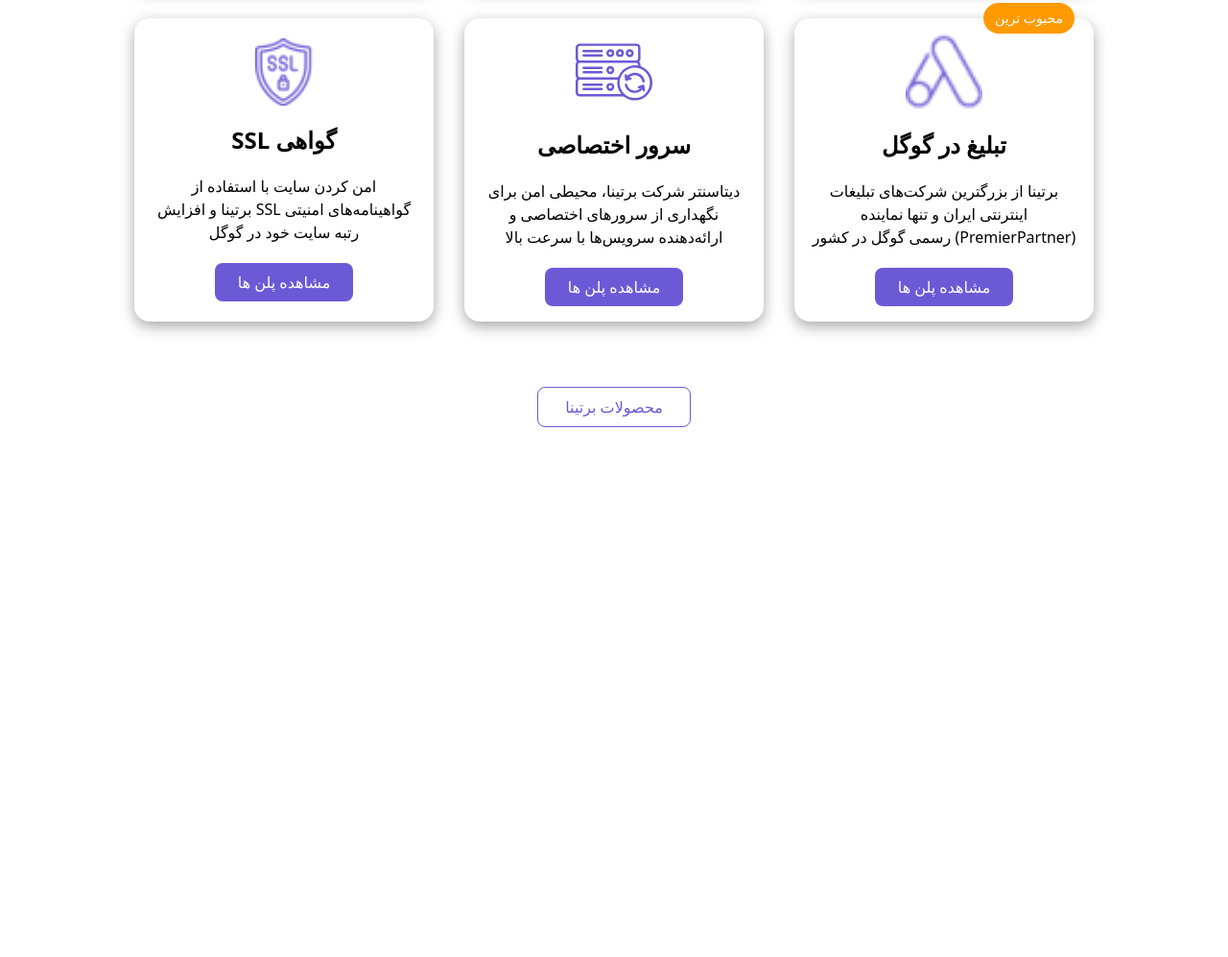
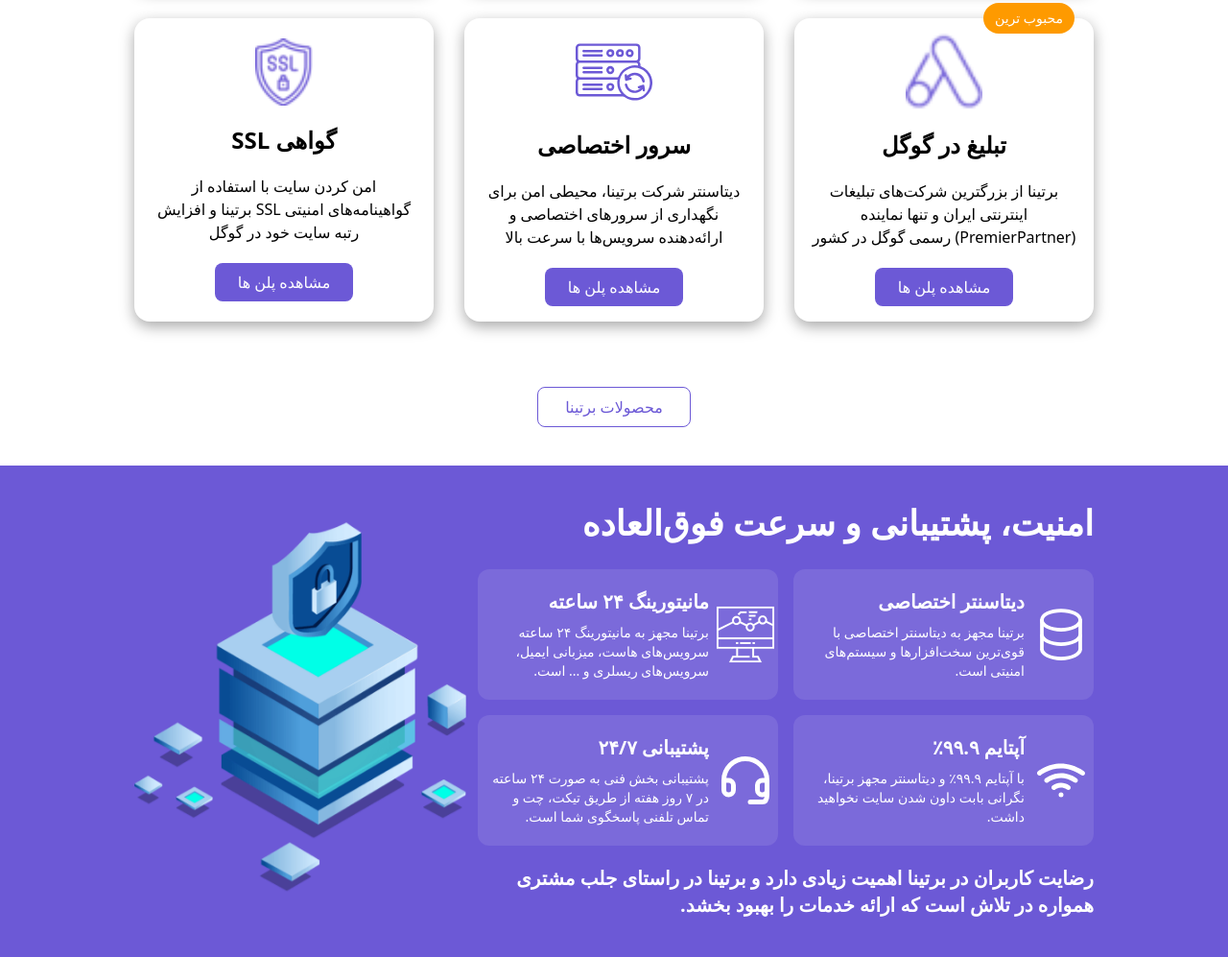
Before and after one commit to Mahdimousavinezhad/Bertina-Template, a website: page src/index.html in a window 1280 px wide. Shown: the part 1561-2558 px from the top of the page at 96% size. Before the commit the page ends 2006 px from the top, so only its background shows below. Drawn offline with Linux system fonts and the light colour scheme.

Commit message:
features: Designed security and supporting  sections

```diff
--- a/src/index.html
+++ b/src/index.html
@@ -1098,7 +1098,7 @@
         </div>
       </section>
       <section
-        class="container mx-auto px-5 lg:px-2 xl:px-35 text-center mt-10"
+        class="container mx-auto px-5 lg:px-2 xl:px-35 text-center my-10"
       >
         <h1 class="text-xl md:text-2xl font-semibold my-5">
           خدمات هاست، دامنه و سرور برتینا
@@ -1219,6 +1219,94 @@
           محصولات برتینا
         </button>
       </section>
+      <section
+        class="bg-lightviolet text-white min-h-90 py-10 px-5 lg:px-2 xl:px-35 flex flex-col justify-center md:flex-row md:justify-between md:items-center gap-3"
+      >
+        <div>
+          <h1
+            class="text-center text-xl md:text-start md:text-4xl md:font-bold"
+          >
+            امنیت، پشتیبانی و سرعت فوق‌العاده
+          </h1>
+          <div class="grid grid-cols-1 md:grid-cols-2 gap-4 mt-7">
+            <div
+              class="bg-lighterviolet py-5 px-1 rounded-xl flex items-center gap-x-2"
+            >
+              <img
+                src="./assets/svg/database-svgrepo-com.svg"
+                alt="db"
+                class="w-15"
+              />
+              <div>
+                <h2 class="text-xl font-semibold mb-2">دیتاسنتر اختصاصی</h2>
+                <p class="text-sm">
+                  برتینا مجهز به دیتاسنتر اختصاصی با قوی‌ترین سخت‌افزارها و
+                  سیستم‌های امنیتی است.
+                </p>
+              </div>
+            </div>
+            <div
+              class="bg-lighterviolet py-5 px-1 rounded-xl flex items-center gap-x-2"
+            >
+              <img
+                src="./assets/svg/monitoring-analytics-svgrepo-com (1).svg"
+                alt="monitoring-analytics"
+                class="w-15"
+              />
+              <div>
+                <h2 class="text-xl font-semibold mb-2">مانیتورینگ ۲۴ ساعته</h2>
+                <p class="text-sm">
+                  برتینا مجهز به مانیتورینگ ۲۴ ساعته سرویس‌های هاست، میزبانی
+                  ایمیل، سرویس‌های ریسلری و ... است.
+                </p>
+              </div>
+            </div>
+            <div
+              class="bg-lighterviolet py-5 px-1 rounded-xl flex items-center gap-x-2"
+            >
+              <img
+                src="./assets/svg/online-svgrepo-com.svg"
+                alt="online"
+                class="w-15"
+              />
+              <div>
+                <h2 class="text-xl font-semibold mb-2">آپتایم ۹۹.۹٪</h2>
+                <p class="text-sm">
+                  با آپتایم ۹۹.۹٪ و دیتاسنتر مجهز برتینا، نگرانی بابت داون شدن
+                  سایت نخواهید داشت.
+                </p>
+              </div>
+            </div>
+            <div
+              class="bg-lighterviolet py-5 px-1 rounded-xl flex items-center gap-x-2"
+            >
+              <img
+                src="./assets/svg/support-svgrepo-com.svg"
+                alt="supporter"
+                class="w-15"
+              />
+              <div>
+                <h2 class="text-xl font-semibold mb-2">پشتیبانی ۲۴/۷</h2>
+                <p class="text-sm">
+                  پشتیبانی بخش فنی به صورت ۲۴ ساعته در ۷ روز هفته از طریق تیکت،
+                  چت و تماس تلفنی پاسخگوی شما است.
+                </p>
+              </div>
+            </div>
+          </div>
+          <p class="font-semibold mt-5 text-sm md:text-xl">
+            رضایت کاربران در برتینا اهمیت زیادی دارد و برتینا در راستای جلب
+            مشتری همواره در تلاش است که ارائه خدمات را بهبود بخشد.
+          </p>
+        </div>
+        <div>
+          <img
+            src="./assets/images/lock.webp"
+            alt="lock"
+            class="w-full max-md:mt-10 animate-banner"
+          />
+        </div>
+      </section>
     </main>
     <!-- End of Main section -->
 
--- a/src/styles/input.css
+++ b/src/styles/input.css
@@ -4,6 +4,7 @@
   --color-darkblue: #170d5b;
   --color-darkerblue: #161442;
   --color-lightviolet: #6c59d6;
+  --color-lighterviolet: #7B6ADA;
   --color-midnight: #212121;
 
   --shadow-card: rgba(0, 0, 0, 0.35) 0px 5px 15px;
```
Also changed, not shown: dist/output.css, src/assets/images/lock.webp (added), src/assets/svg/database-svgrepo-com.svg (added), src/assets/svg/monitoring-analytics-svgrepo-com (1).svg (added), src/assets/svg/online-svgrepo-com.svg (added), src/assets/svg/support-svgrepo-com.svg (added).
